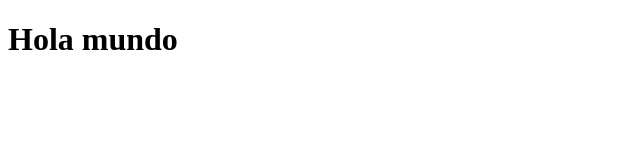
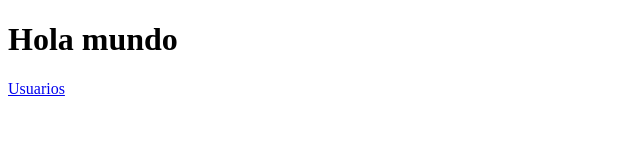
Before and after one commit to JonnyIvan24/practicando-git2023b, a plain HTML site: page index.html in a window 1280 px wide. Shown: the full height of the page, 0-640 px from the left. Drawn offline with Linux system fonts and the light colour scheme.

Commit message:
Index: se agrego el enlace de la vista de usuarios

```diff
--- a/index.html
+++ b/index.html
@@ -7,5 +7,6 @@
 </head>
 <body>
     <h1>Hola mundo</h1>
+    <a href="./usuarios.html">Usuarios</a>
 </body>
 </html>
```
